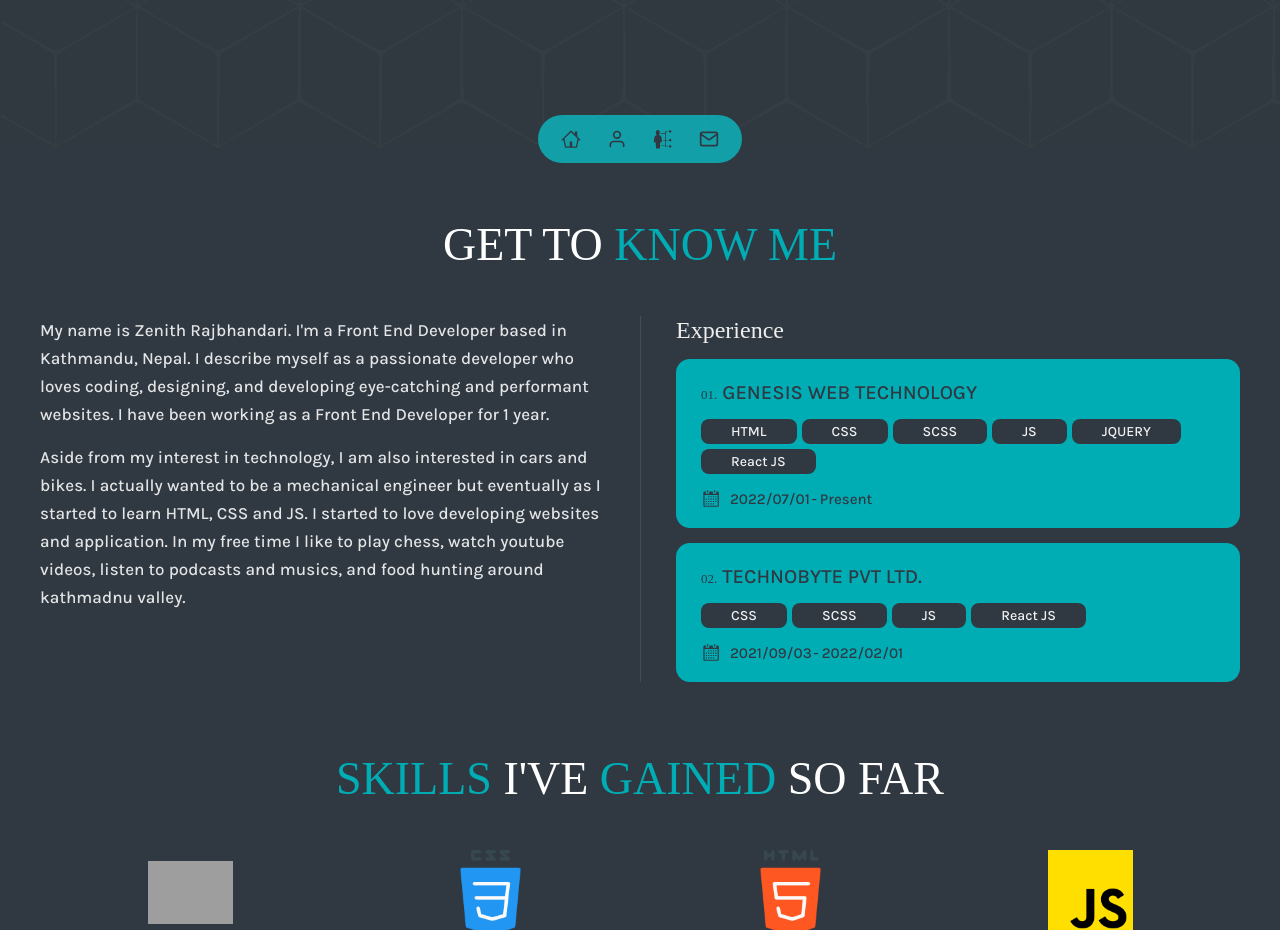
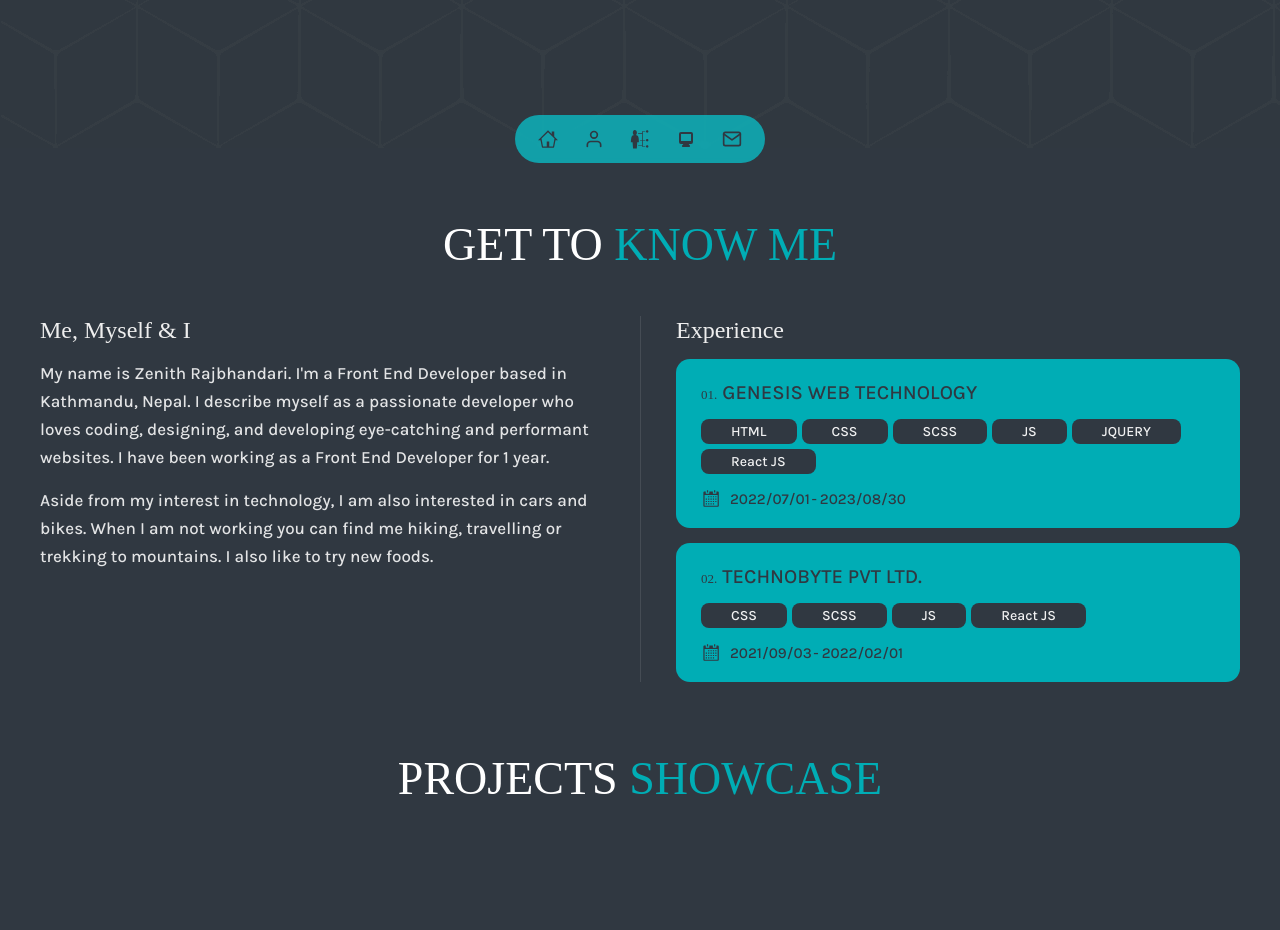
Before and after one commit to void-zenith/portfolio, a React (Create React App) app: page / in a window 1280 px wide. Shown: the part 602-1532 px from the top of the page. Built offline with nearby package versions, Linux system fonts and the light colour scheme; grey boxes are pictures that could not be loaded; a web font is replaced by a local one.

Commit message:
new changes

```diff
--- /dev/null
+++ b/src/ProjectLists.js
@@ -0,0 +1,7 @@
+export const projectsList = [
+  {
+    projectName: "Pig Game",
+    projectLink: "https://void-zenith.github.io/Pig-Game/",
+    githubLink: "https://github.com/void-zenith/Pig-Game",
+  },
+];
--- a/src/Views/components/NavbarItems.js
+++ b/src/Views/components/NavbarItems.js
@@ -1,41 +1,42 @@
 import AboutMe from "../container/AboutMe";
- import ContactMe from "../container/ContactMe";
+import ContactMe from "../container/ContactMe";
 import HeroSection from "../container/HeroSection";
 // import Projects from "../container/Projects";
 import Skills from "../container/Skills";
 
-import {GoHome} from "react-icons/go";
-import {FiUser} from "react-icons/fi";
-import {GiSkills} from "react-icons/gi";
-// import {HiDesktopComputer} from "react-icons/hi";
- import {FiMail} from "react-icons/fi";
+import { GoHome } from "react-icons/go";
+import { FiUser } from "react-icons/fi";
+import { GiSkills } from "react-icons/gi";
+import { HiDesktopComputer } from "react-icons/hi";
+import { FiMail } from "react-icons/fi";
+import Projects from "../container/Projects";
 export const navbaritems = [
   {
-    img:<GoHome/>,
+    img: <GoHome />,
     link: "herosection",
     component: HeroSection,
     Label: "Home",
   },
   {
-    img:<FiUser/>,
+    img: <FiUser />,
     link: "aboutme",
     component: AboutMe,
     Label: "About Me",
   },
   {
-    img:<GiSkills/>,
+    img: <GiSkills />,
     link: "skills",
     component: Skills,
     Label: "Skills",
   },
-  // {
-  //   img:<HiDesktopComputer/>,
-  //   link: "projects",
-  //   component: Projects,
-  //   Label: "Projects",
-  // },
   {
-    img:<FiMail/>,
+    img: <HiDesktopComputer />,
+    link: "projects",
+    component: Projects,
+    Label: "Projects",
+  },
+  {
+    img: <FiMail />,
     link: "contactme",
     component: ContactMe,
     Label: "Contact Me",
--- a/src/Views/container/AboutMe.jsx
+++ b/src/Views/container/AboutMe.jsx
@@ -10,18 +10,15 @@ const AboutMe = () => {
           </h1>
         </div>
         <div className="aboutme-container grid grid-cols-1 md:grid-cols-2">
-          <div className="aboutme-content">
+          <div className="aboutme-content ">
+            <h2>Me, Myself & I</h2>
             <p>My name is Zenith Rajbhandari. I'm a Front End Developer based in
-            Kathmandu, Nepal. I describe myself as a passionate developer who
-            loves coding, designing, and developing eye-catching and performant
-            websites. I have been working as a Front End Developer for 1 year.</p>
+              Kathmandu, Nepal. I describe myself as a passionate developer who
+              loves coding, designing, and developing eye-catching and performant
+              websites. I have been working as a Front End Developer for 1 year.</p>
 
             <p>Aside from my interest in technology, I am also interested in cars
-            and bikes. I actually wanted to be a mechanical engineer but
-            eventually as I started to learn HTML, CSS and JS. I started to love
-            developing websites and application. In my free time I like to play
-            chess, watch youtube videos, listen to podcasts and musics, and food
-            hunting around kathmadnu valley.</p>
+              and bikes. When I am not working you can find me hiking, travelling or trekking to mountains. I also like to try new foods. </p>
           </div>
           <div className="experience-content">
             <h2>Experience</h2>
@@ -41,7 +38,7 @@ const AboutMe = () => {
                 <div className="date">
                   <GoCalendar />
                   <div className="startdate">2022/07/01</div>
-                  <div className="enddate">Present</div>
+                  <div className="enddate">2023/08/30</div>
                 </div>
               </li>
               <li>
--- a/src/Views/container/HeroSection.jsx
+++ b/src/Views/container/HeroSection.jsx
@@ -1,6 +1,6 @@
 import React from "react";
 import herobg from "../../Assets/Images/hero-bg.png";
-import zenith1 from "../../Assets/Images/zenith-2.JPG";
+import zenith1 from "../../Assets/Images/Zenith-4.jpg";
 import SocialItems from "../components/Social-items";
 
 const HeroSection = () => {
@@ -18,7 +18,7 @@ const HeroSection = () => {
             I'm a Frontend Developer based in Kathmandu, Nepal. I love to create
             beautiful and performant products with delightful user experiences.
           </p>
-          <SocialItems/>
+          <SocialItems />
           <a href="/#" className="create-btn cta-btn cta-primary ">
             <span>LET’S CREATE SOMETHING SPECIAL</span>
           </a>
--- a/src/Views/container/MainContainer.jsx
+++ b/src/Views/container/MainContainer.jsx
@@ -3,14 +3,16 @@ import NavbarItems from "../components/Navbar-items";
 import AboutMe from "./AboutMe";
 import ContactMe from "./ContactMe";
 import HeroSection from "./HeroSection";
+import Projects from "./Projects";
 import Skills from "./Skills";
 const MainContainer = () => {
     return (<main>
         <HeroSection />
         <AboutMe />
+        <Projects></Projects>
         <Skills />
         <ContactMe />
-        <NavbarItems/>
+        <NavbarItems />
     </main>)
 }
 
--- a/src/Views/container/Projects.jsx
+++ b/src/Views/container/Projects.jsx
@@ -1,7 +1,14 @@
 import React from 'react'
 
 const Projects = () => {
-    return (<div id="projects">Projects</div>)
+    return (
+        <section className='section-t' id="projects">
+            <div className="zrb-container">
+                <div className="section-head">
+                    <h1>Projects <span>Showcase</span></h1>
+                </div>
+            </div>
+        </section>)
 }
 
 
--- a/src/index.css
+++ b/src/index.css
@@ -26,11 +26,6 @@ h4,
 h5,
 h6 {
   font-family: "Yatra One", cursive;
-}
-
-::-moz-selection {
-  color: #303841;
-  background-color: #00ADB5;
 }
 
 ::selection {
@@ -187,20 +182,10 @@ h6 {
   font-size: 18px;
   margin-right: 10px;
   color: inherit;
-  -webkit-animation: fade-in 0.7s ease forwards;
-          animation: fade-in 0.7s ease forwards;
+  animation: fade-in 0.7s ease forwards;
 }
 .navbar-container .icons-container svg:last-child {
   margin-right: 0;
-}
-
-@-webkit-keyframes fade-in {
-  0% {
-    opacity: 0;
-  }
-  100% {
-    opacity: 1;
-  }
 }
 
 @keyframes fade-in {
@@ -221,8 +206,7 @@ h6 {
 .navbaritems-container ul {
   border-radius: 50px;
   padding: 7px 10px;
-  -webkit-backdrop-filter: blur(2px);
-          backdrop-filter: blur(2px);
+  backdrop-filter: blur(2px);
   background-color: rgba(0, 223, 233, 0.62);
   transition: all 0.3s ease;
 }
@@ -370,8 +354,7 @@ h6 {
   width: 80%;
   border-radius: 24px;
   height: 100%;
-  -o-object-fit: cover;
-     object-fit: cover;
+  object-fit: cover;
 }
 @media only screen and (max-width: 768px) {
   .herosection .image-container img {
@@ -387,6 +370,13 @@ h6 {
   .aboutme-section .aboutme-content {
     padding-right: 0;
   }
+}
+.aboutme-section .aboutme-content h2 {
+  font-size: 24px;
+  color: #EEEEEE;
+  font-weight: 500;
+  line-height: 28px;
+  margin-bottom: 15px;
 }
 .aboutme-section .aboutme-content p {
   margin-bottom: 15px;
@@ -506,8 +496,7 @@ h6 {
 
 .contactme-container {
   display: grid;
-  -moz-column-gap: 25px;
-       column-gap: 25px;
+  column-gap: 25px;
   row-gap: 20px;
   grid-template-columns: repeat(2, minmax(0, 1fr));
 }
@@ -524,8 +513,6 @@ h6 {
 }
 .contactme-container .contactme-form form input[type=submit] {
   display: inline-block;
-  width: -webkit-fit-content;
-  width: -moz-fit-content;
   width: fit-content;
   border: none;
   padding: 12px 18px;
--- a/src/styles/pages/_aboutme.scss
+++ b/src/styles/pages/_aboutme.scss
@@ -6,6 +6,10 @@
         padding-right: 0;
       }
     }
+    h2 {
+          @include typography(24px, $secondary, 500, 28px);
+          margin-bottom: 15px;
+        }
     p {
       margin-bottom: 15px;
       &:last-child {
--- a/src/styles/pages/_herosection.scss
+++ b/src/styles/pages/_herosection.scss
@@ -89,6 +89,7 @@
       }
     }
     img {
+
       margin-left: auto;
       width: 80%;
       @include media("screen", "md") {
```
Also changed, not shown: src/Assets/Images/Zenith-4.jpg (added), 1 other file (tests, documents, lock files or other folders).
